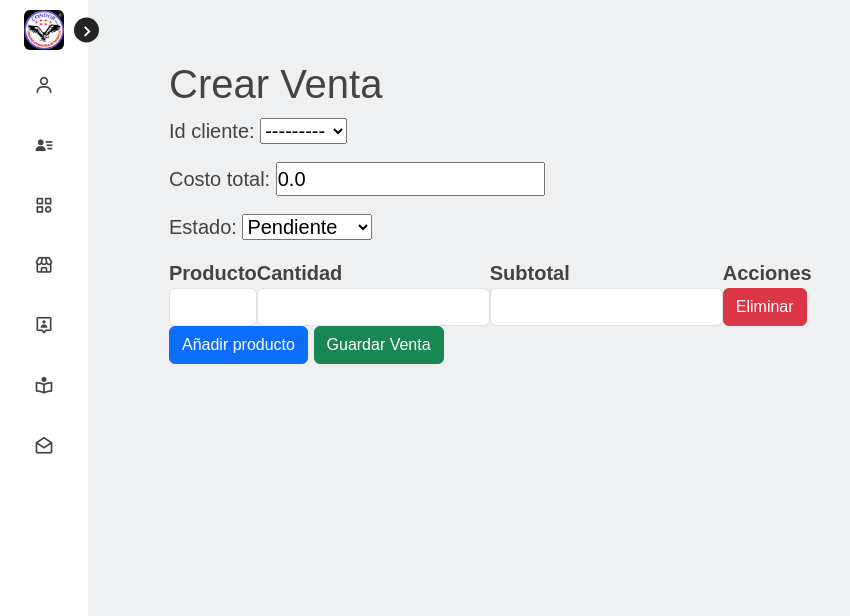
After one commit to Jhoel-D/App_Web_CondorSRL, a Django app: page /ventas/crear_venta/ in a window 1280 px wide. The commit adds this page. Shown: the top 616 px of the page, without its empty margins (0-850 px from the left). Run offline with Django 5.2, Linux system fonts and the light colour scheme; the visitor is signed in with stand-in values (Sample User, id 1); data comes from the database, SQL or seed files in the repository; lists and menus that the app fills with data are empty; some libraries are stand-ins or nearby versions.

Commit message:
venta registra sin productos

```diff
--- a/app_gral/forms.py
+++ b/app_gral/forms.py
@@ -126,7 +126,7 @@ from django.contrib import admin
 class VentasForm(forms.ModelForm):
     class Meta:
         model = Ventas
-        fields = ['id_cliente', 'costo_total']
+        fields = ['id_cliente', 'costo_total', 'estado']
         widgets = {
             'costo_total': forms.TextInput(attrs={'readonly': 'readonly'}),
         }
--- a/app_gral/models.py
+++ b/app_gral/models.py
@@ -165,7 +165,6 @@ class Ventas(models.Model):
     def __str__(self):
         return f"Venta {self.id_venta} - Cliente: {self.id_cliente.username}"
 
-
 class CarritoItems(models.Model):
     id_carrito = models.AutoField(primary_key=True)
     id_cliente = models.ForeignKey(Usuario, on_delete=models.CASCADE)
--- /dev/null
+++ b/app_gral/templates/ventas/crear_venta.html
@@ -0,0 +1,75 @@
+{% extends 'Base/base_home.html' %}
+
+{% block content %}
+<div class="container mt-5 text">
+    <h1>Crear Venta</h1>
+    <form id="crear-venta-form" method="POST">
+        {% csrf_token %}
+        {{ form.as_p }}
+
+        <table id="productos-table">
+            <thead>
+                <tr>
+                    <th>Producto</th>
+                    <th>Cantidad</th>
+                    <th>Subtotal</th>
+                    <th>Acciones</th>
+                </tr>
+            </thead>
+            <tbody>
+                <tr>
+                    <td>
+                        <select name="productos[][producto_id]" class="form-control">
+                            {% for producto in productos %}
+                            <option value="{{ producto.id_producto }}">{{ producto.nombre }}</option>
+                            {% endfor %}
+                        </select>
+                    </td>
+                    <td><input type="number" name="productos[][cantidad]" class="form-control cantidad"></td>
+                    <td><input type="text" class="form-control subtotal" readonly></td>
+                    <td><button type="button" class="btn btn-danger remove-row">Eliminar</button></td>
+                </tr>
+            </tbody>
+        </table>
+
+        <button type="button" id="add-row" class="btn btn-primary">Añadir producto</button>
+        <button type="submit" class="btn btn-success">Guardar Venta</button>
+    </form>
+</div>
+<script>
+    document.addEventListener('DOMContentLoaded', () => {
+    const productosTable = document.querySelector('#productos-table tbody');
+    const addRowButton = document.querySelector('#add-row');
+
+    // Añadir nueva fila
+    addRowButton.addEventListener('click', () => {
+        const newRow = productosTable.querySelector('tr').cloneNode(true);
+        newRow.querySelectorAll('input, select').forEach(input => {
+            input.value = '';  // Limpiar valores de la fila nueva
+        });
+        productosTable.appendChild(newRow);
+    });
+
+    // Eliminar fila
+    productosTable.addEventListener('click', (e) => {
+        if (e.target.classList.contains('remove-row')) {
+            e.target.closest('tr').remove();
+        }
+    });
+
+    // Calcular subtotal al cambiar cantidad
+    productosTable.addEventListener('input', (e) => {
+        if (e.target.classList.contains('cantidad')) {
+            const row = e.target.closest('tr');
+            const cantidad = parseInt(e.target.value) || 0;
+            const productoSelect = row.querySelector('select');
+            const productoPrecio = parseFloat(productoSelect.selectedOptions[0].dataset.precio || 0);
+            const subtotalField = row.querySelector('.subtotal');
+
+            subtotalField.value = (cantidad * productoPrecio).toFixed(2);
+        }
+    });
+});
+
+</script>
+{% endblock %}
--- a/app_gral/templates/ventas/mod_ventas_home.html
+++ b/app_gral/templates/ventas/mod_ventas_home.html
@@ -86,7 +86,7 @@
     </div>
     <!-- Botón para agregar nuevo ventas -->
     <div class="text-end mt-3">
-        <a href="#" class="btn btn-success">
+        <a href="{% url 'crear_venta' %}" class="btn btn-success">
             <i class="fas fa-user-plus"></i> Agregar ventas
         </a>
     </div>
--- a/app_gral/urls.py
+++ b/app_gral/urls.py
@@ -52,6 +52,8 @@ urlpatterns = [
     path('ventas/editar/<int:venta_id>/', views.editar_venta, name='editar_venta'),
     path('ventas/eliminar/<int:venta_id>/', views.dar_de_baja_venta, name='eliminar_venta'),
     path('ventas/imprimir/<int:venta_id>/', views.imprimir_venta, name='imprimir_venta'),
+    path('ventas/crear/', views.add_sale, name='agregar_venta'),
+    path('ventas/crear_venta/', views.crear_venta, name='crear_venta'),
 ]
 if settings.DEBUG:
     urlpatterns += static(settings.MEDIA_URL, document_root=settings.MEDIA_ROOT)
--- a/app_gral/views.py
+++ b/app_gral/views.py
@@ -589,3 +589,72 @@ def imprimir_venta(request, venta_id):
         'ventas': ventas,
         'productos': productos,
     })
+
+def add_sale(request):
+    if request.method == 'POST':
+        venta_form = VentaForm(request.POST)
+
+        if venta_form.is_valid():
+            venta = venta_form.save(commit=False)
+            venta.save()
+
+            # Procesar los productos enviados desde el formulario
+            productos_data = request.POST.getlist('productos[]')
+            cantidades_data = request.POST.getlist('cantidades[]')
+            precios_data = request.POST.getlist('precios[]')
+
+            for nombre, cantidad, precio in zip(productos_data, cantidades_data, precios_data):
+                if nombre and cantidad and precio:
+                    producto = ProductoInventario(
+                        venta=venta,
+                        nombre=nombre,
+                        cantidad=int(cantidad),
+                        precio_unitario=float(precio)
+                    )
+                    producto.save()
+
+            return redirect('some_success_url')
+    else:
+        venta_form = VentasForm()
+
+    return render(request, 'ventas/add_sale.html', {'venta_form': venta_form})
+from django.contrib.auth.decorators import login_required
+from django.shortcuts import render, redirect
+from django.http import JsonResponse
+from django.db import transaction
+from .models import Ventas, ProductosVenta, ProductoInventario
+from .forms import VentasForm
+
+@login_required
+@transaction.atomic
+def crear_venta(request):
+    if request.method == 'POST':
+        venta_form = VentasForm(request.POST)
+        if venta_form.is_valid():
+            # Crear la venta, asignando el vendedor al usuario logueado
+            venta = venta_form.save(commit=False)
+            venta.id_vendedor = request.user  # Asigna el usuario logueado como vendedor
+            venta.save()
+
+            # Procesar los productos relacionados
+            productos_data = request.POST.getlist('productos[]')
+            for producto_data in productos_data:
+                producto_id = producto_data.get('producto_id')
+                cantidad = int(producto_data.get('cantidad'))
+                try:
+                    producto = ProductoInventario.objects.get(pk=producto_id)
+                    ProductosVenta.objects.create(
+                        venta=venta,
+                        producto=producto,
+                        cantidad=cantidad,
+                    )
+                except ProductoInventario.DoesNotExist:
+                    return JsonResponse({'error': f"Producto con ID {producto_id} no existe"}, status=400)
+
+            return redirect('mod_ventas_home')
+            # return JsonResponse({'success': True, 'redirect_url': '/ventas/'})
+        else:
+            return JsonResponse({'success': False, 'errors': venta_form.errors}, status=400)
+    else:
+        venta_form = VentasForm()
+        return render(request, 'ventas/crear_venta.html', {'form': venta_form})
```
Also changed, not shown: app_gral/templates/ventas/add_sale.html (added, +37 -0 lines).
